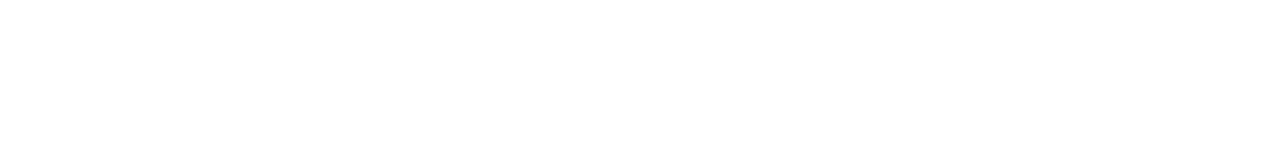
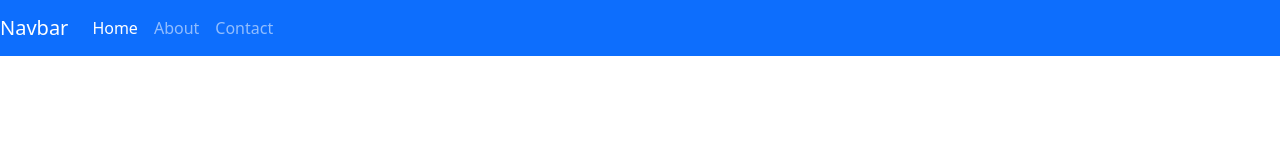
Before and after one commit to ankitshaji/css-bootstrap-nav, a plain HTML site: page index.html in a window 1280 px wide. Drawn offline with nearby package versions, Linux system fonts and the light colour scheme.

Commit message:
Adding bootstrap navbar compnent,collapsing navbar

```diff
--- a/index.html
+++ b/index.html
@@ -12,6 +12,20 @@
     />
   </head>
   <body>
+    <!--Bootstrap - navbar component-->
+    <!--navbar-dark - text color-->
+    <!--navbar-expand-lg - stops being collapse-->
+    <nav class="navbar navbar-expand-lg navbar-dark bg-primary">
+      <a href="#" class="navbar-brand">Navbar</a>
+      <!--collapse component-->
+      <div class="collapse navbar-collapse">
+      <div class="navbar-nav">
+        <a href="#" class="nav-item nav-link active">Home</a>
+        <a href="#" class="nav-item nav-link">About</a>
+        <a href="#" class="nav-item nav-link">Contact</a>
+      </div>
+    </div>
+    </nav>
     <script src="https://cdn.jsdelivr.net/npm/bootstrap@5.2.0-beta1/dist/js/bootstrap.bundle.min.js
     "></script>
   </body>
```
